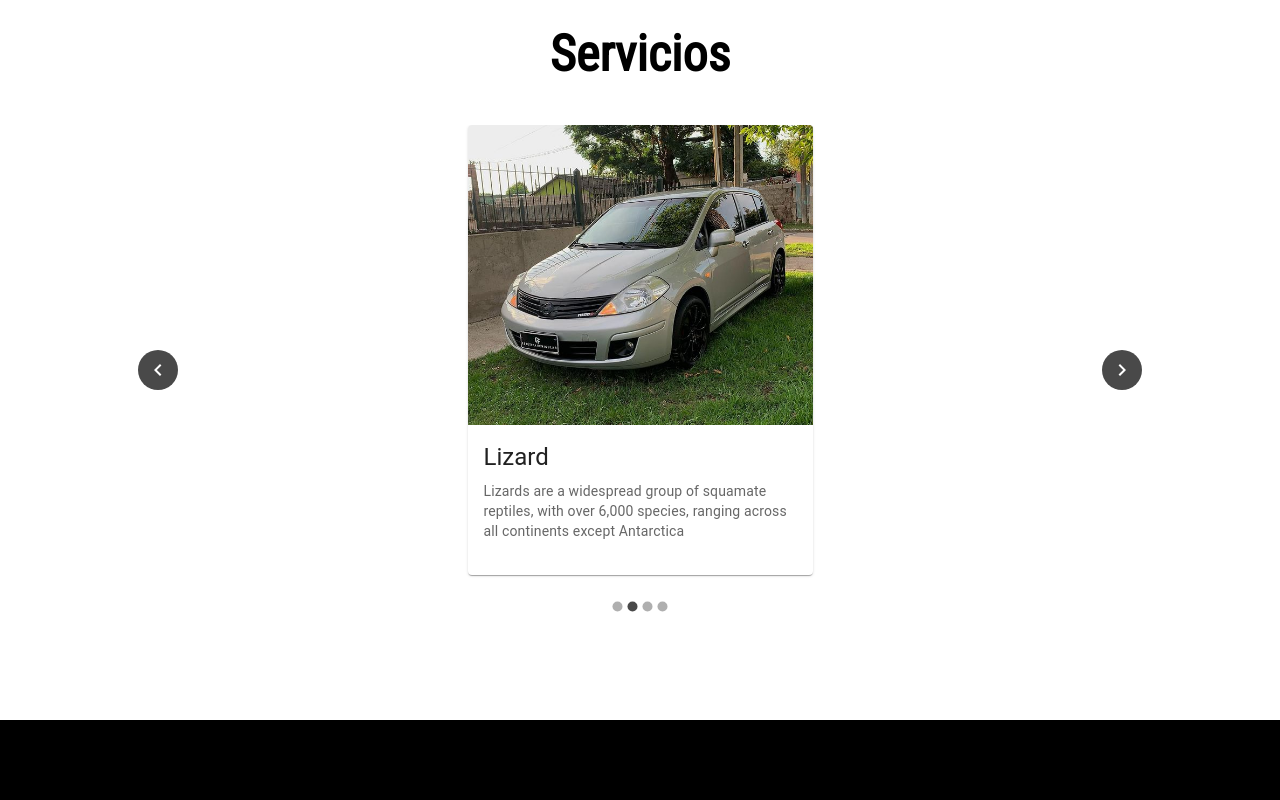
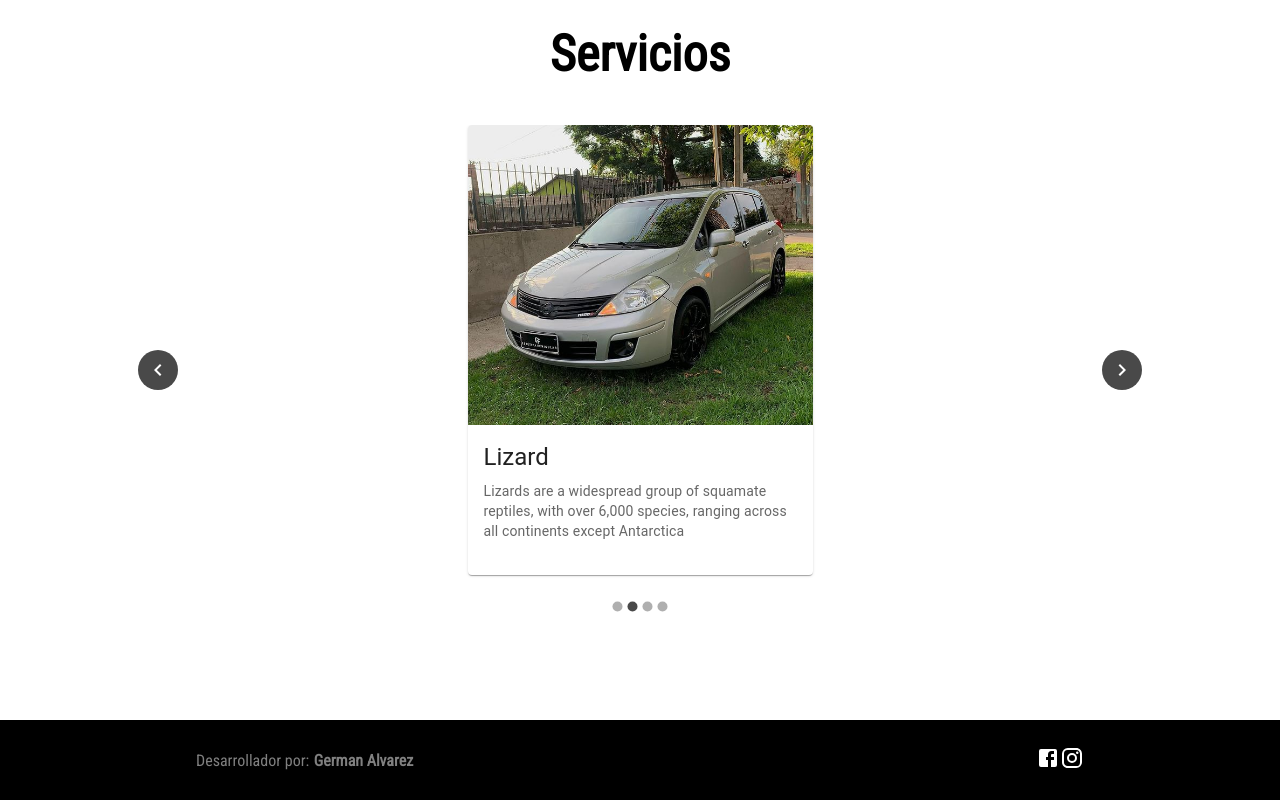
Before and after one commit to germanalvarez15/gf-estetica-vehicular, a React (Create React App) app: page / in a window 1280 px wide. Shown: the part 1802-2602 px from the top of the page. Before the commit the page ends 2522 px from the top, so only its background shows below. Built offline with nearby package versions, Linux system fonts and the light colour scheme.

Commit message:
agrega footer

```diff
--- a/src/App.tsx
+++ b/src/App.tsx
@@ -4,7 +4,7 @@ import './styles/components/app.scss';
 import Nosotros from './components/nosotros/Nosotros';
 import Servicios from './components/servicios/Servicios';
 import WhatsAppIcon from '@mui/icons-material/WhatsApp';
-
+import Footer from './components/footer/Footer';
 function App() {
   const [menuHamburguesaState, setMenuHamburguesaState] = React.useState(false);
 
@@ -30,8 +30,9 @@ function App() {
       <Nosotros/>
       <Servicios/>
       <a href="http://wa.me/+59895057621" target="_blank" rel="noreferrer">
-        <WhatsAppIcon sx={{ color: 'white', backgroundColor: '#25D366', fontSize: 40, position: 'fixed', bottom: '10px', right: '10px',borderRadius: '30px', padding: '10px' }}/>
+        <WhatsAppIcon sx={{ color: 'white', backgroundColor: '#25D366', fontSize: 40, position: 'fixed', bottom: '75px', right: '20px',borderRadius: '30px', padding: '10px', zIndex: 99 }}/>
       </a>
+      <Footer/>
     </div>
   );
 }
--- /dev/null
+++ b/src/components/footer/Footer.tsx
@@ -0,0 +1,23 @@
+import React from "react";
+import "../../styles/components/footer.scss";
+import FacebookIcon from '@mui/icons-material/Facebook';
+import InstagramIcon from '@mui/icons-material/Instagram';
+
+const Footer = () => {
+    return (
+        <footer>
+            <div className="author">
+                <span>Desarrollador por:</span><b><a href="https://www.linkedin.com/in/german-alvarez/">German Alvarez</a></b>
+            </div>
+            <div className="social">
+                <a href="https://www.facebook.com/GFEsteticaVehicular/" target="_blank" rel="noreferrer">
+                    <FacebookIcon sx={{ color: 'white' }}/>
+                </a>
+                <a href="https://www.instagram.com/gf.esteticavehicular" target="_blank" rel="noreferrer">
+                    <InstagramIcon sx={{ color: 'white' }}/>
+                </a>
+            </div>
+        </footer>
+    );
+};
+export default Footer;
--- a/src/components/navbar/Navbar.tsx
+++ b/src/components/navbar/Navbar.tsx
@@ -29,7 +29,7 @@ const Navbar = (props:any)=>{
                 <a className="neon-text" href="/create">Galeria</a>
             </div>
             <div className="agenda-button">
-                <Button variant="contained" startIcon={<LocalCarWashIcon />}>
+                <Button variant="contained" startIcon={<LocalCarWashIcon sx={{ color: 'white' }}/>}>
                 Agendate
                 </Button>
             </div>
--- /dev/null
+++ b/src/styles/components/footer.scss
@@ -0,0 +1,19 @@
+footer{
+    height: 10vh;
+    display: flex;
+    align-items: center;
+    justify-content: space-around;
+}
+span,b,a{
+    color: gray;
+    font-family: "Roboto Condensed", sans-serif;
+}
+a{
+    text-decoration: none;
+}
+b{
+    margin-left: 1%;
+}
+.author{
+    width: 35%;
+}
```
